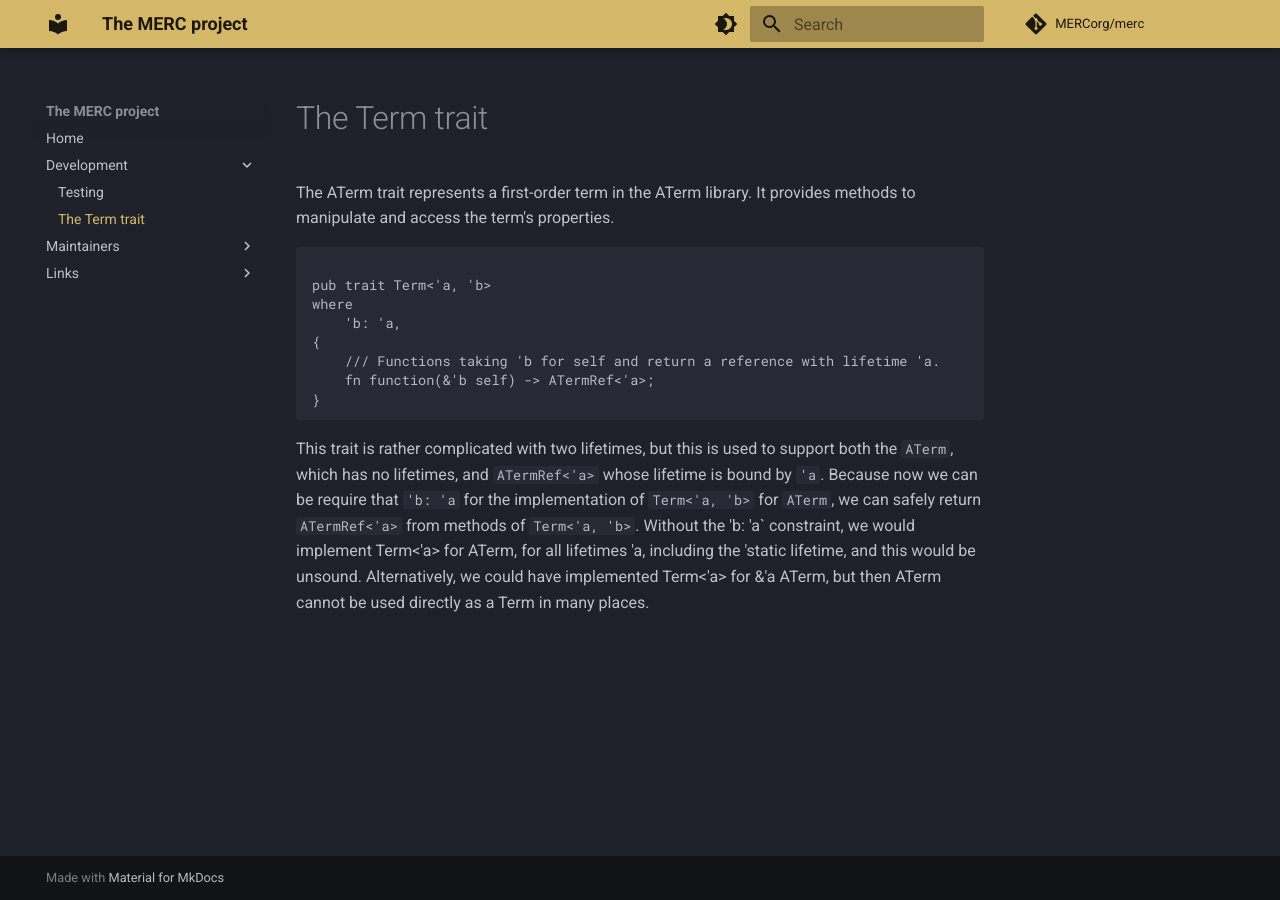
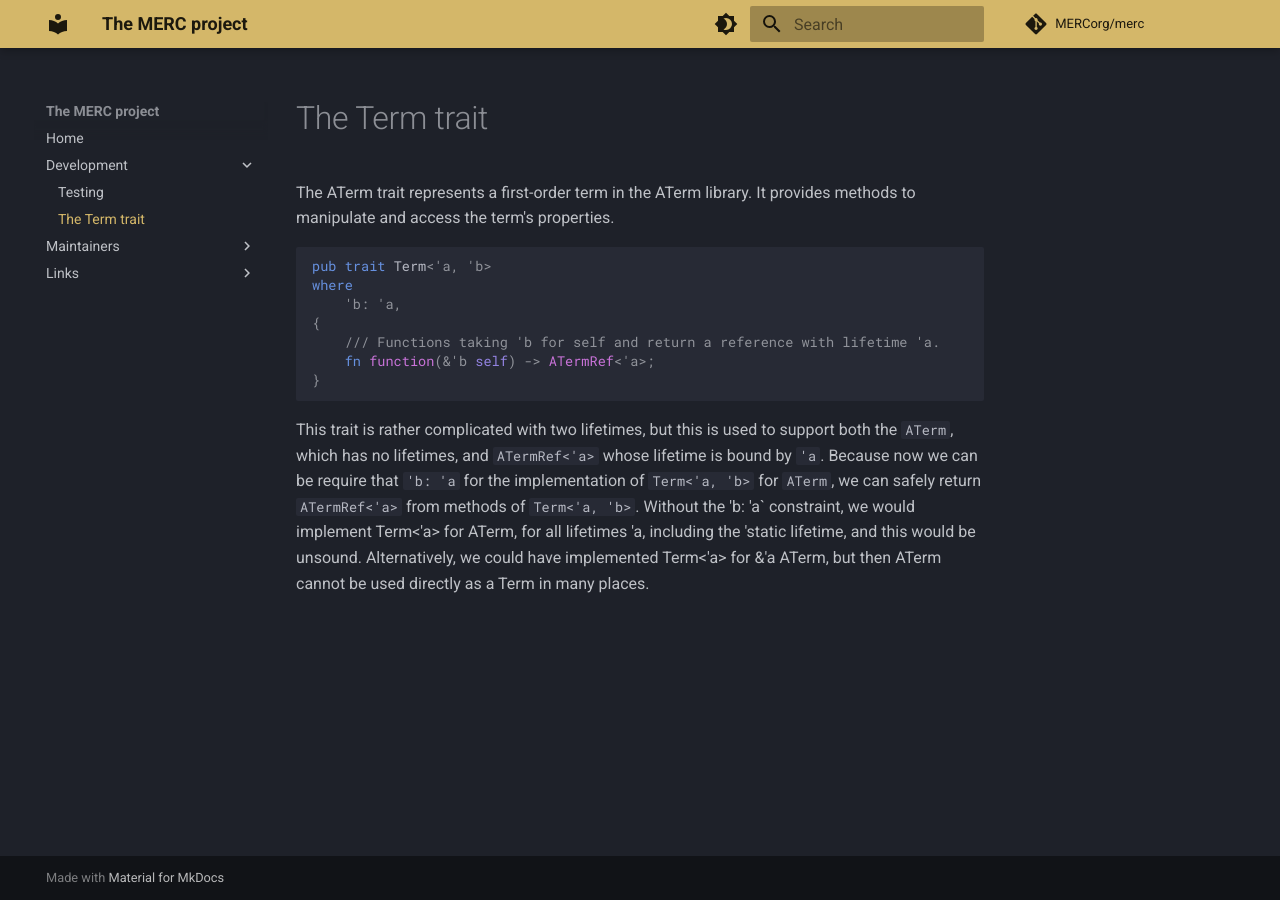
Before and after one commit to MERCorg/merc-website, an MkDocs documentation site: the page built from docs/developer/term_trait.md, in a window 1280 px wide. Built offline with MkDocs 1.6.1 and Material for MkDocs 9.7.7, drawn with Linux system fonts in a browser that asks for light colours; plug-ins that fetch from the network failed and are left out; comment, search, counter and statistics services are not loaded.

Commit message:
Fixed the syntax highlighting

```diff
--- a/mkdocs.yml
+++ b/mkdocs.yml
@@ -49,4 +49,4 @@ markdown_extensions:
   - admonition # The admonition extension allows you to create callout boxes.
   - pymdownx.highlight: # Use Pygments for syntax highlighting at build time
       use_pygments: true
-  - pymdownx.inlinehilite
+  - pymdownx.superfences
```
